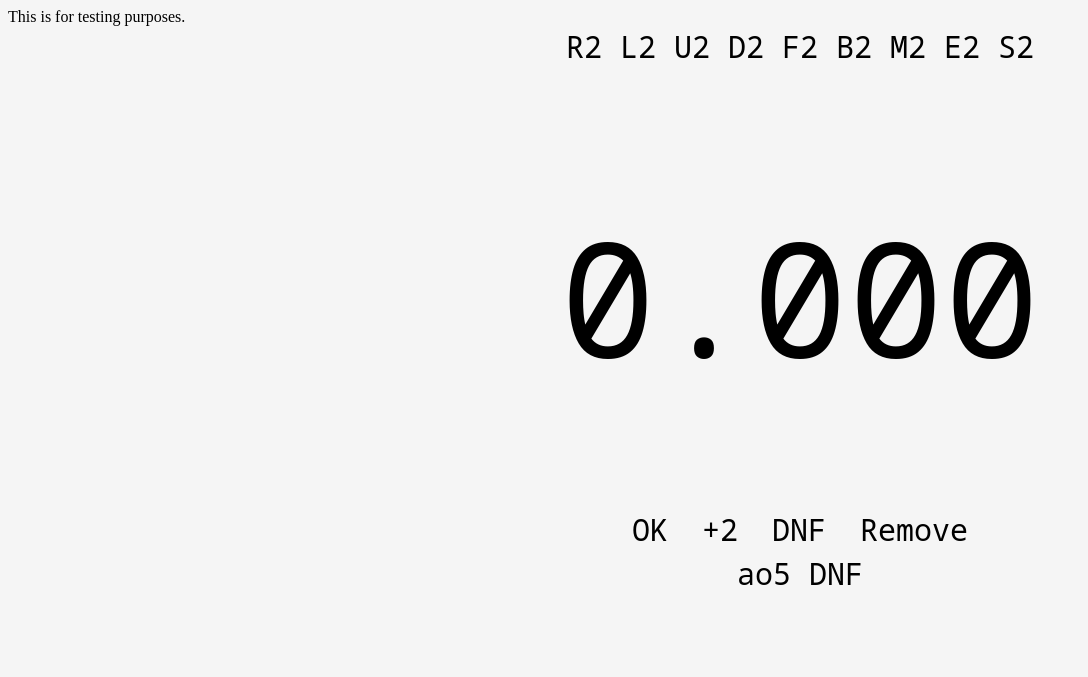
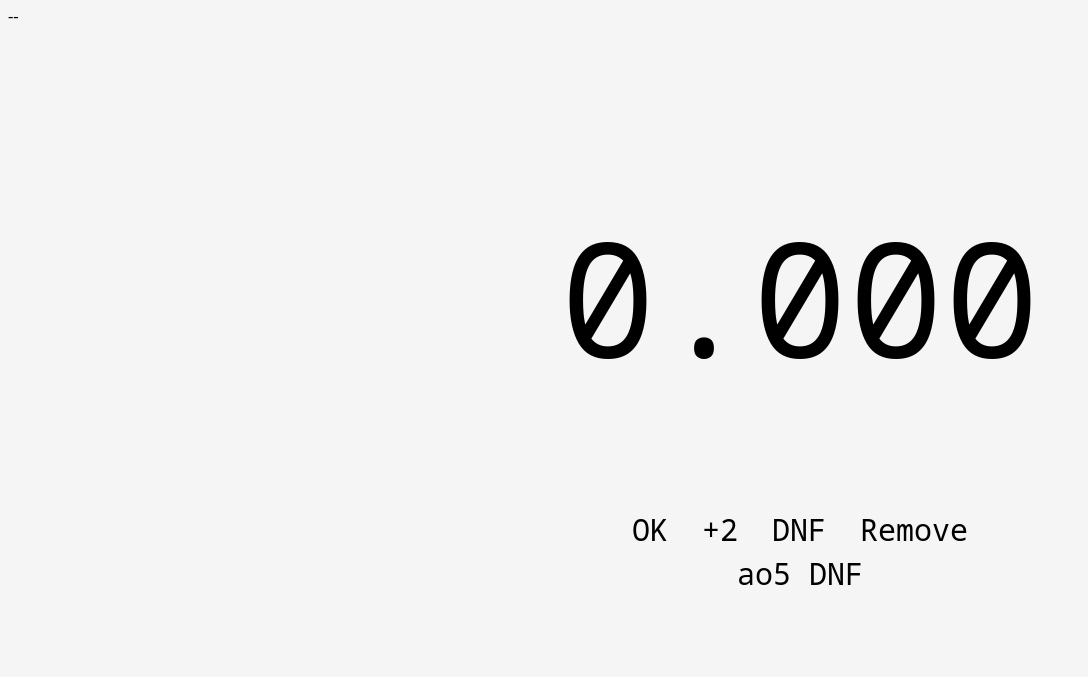
Before and after one commit to Lrelni/lrtimer, an Electron app: page index.html in a window 1600 px wide. Shown: the whole page, without its empty margins (0-1088 px from the left). Drawn offline with Linux system fonts and the light colour scheme; a web font is replaced by a local one.

Commit message:
Remove example scramble

```diff
--- a/index.html
+++ b/index.html
@@ -78,9 +78,9 @@
 
   </head>
   <body>
-    <div class="testdiv" id="testdiv">This is for testing purposes.</div>
+    <div class="testdiv" id="testdiv">--</div>
     <div class="rootdiv">
-      <div class="scramblediv" id="scramblediv">R2 L2 U2 D2 F2 B2 M2 E2 S2</div>
+      <div class="scramblediv" id="scramblediv"></div>
       <div class="timerdiv" id="timerdiv">0.000</div>
       <div class="infodiv" id="infodiv">
         <div class="buttonsdiv">
```
